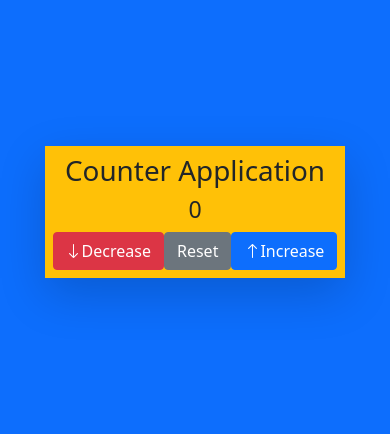
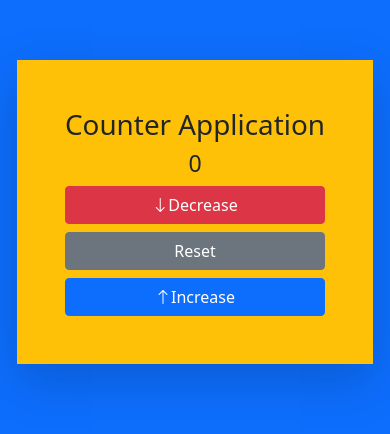
Before and after one commit to narayansatish/VanilaJsProjects, a plain HTML site: page CounterApp/index.html in a window 390 px wide. Shown: the part 210-644 px from the top of the page. Drawn offline with nearby package versions, Linux system fonts and the light colour scheme.

Commit message:
breakpoint added

```diff
--- a/CounterApp/index.html
+++ b/CounterApp/index.html
@@ -12,19 +12,21 @@
 </head>
 
 <body>
-    <div class="d-flex flex-column justify-content-center vh-100 bg-primary">
-        <div class=" app bg-warning p-2 shadow-lg w-xs-100  w-md-70 w-lg-70  w-xl-70    mx-auto ">
+    <div class="d-flex  vh-100  vw-100  flex-column   justify-content-center bg-primary">
+        <div class=" app bg-warning p-5 shadow-lg w-xs-100  w-md-70 w-lg-70  w-xl-70    mx-auto ">
             <h1 class="text-center">Counter Application</h1>
             <h3 id="value" class="text-center">0</h3>
-            <div class="d-flex justify-content-around">
-                <button class="btn btn-danger" onclick="decrease()"><i class="bi bi-arrow-down"></i>Decrease</button>
-                <button class="btn btn-secondary " onclick="reset()">Reset</button>
+            <div class="d-flex flex-column  justify-content-around ">
+                <button class="btn btn-danger mb-2" onclick="decrease()"><i
+                        class="bi bi-arrow-down"></i>Decrease</button>
+                <button class="btn btn-secondary mb-2" onclick="reset()">Reset</button>
                 <button class="btn btn-primary" onclick="increase()"><i class="bi bi-arrow-up"></i>Increase</button>
             </div>
 
         </div>
 
     </div>
+
 </body>
 <script src="index.js"></script>
 
```
